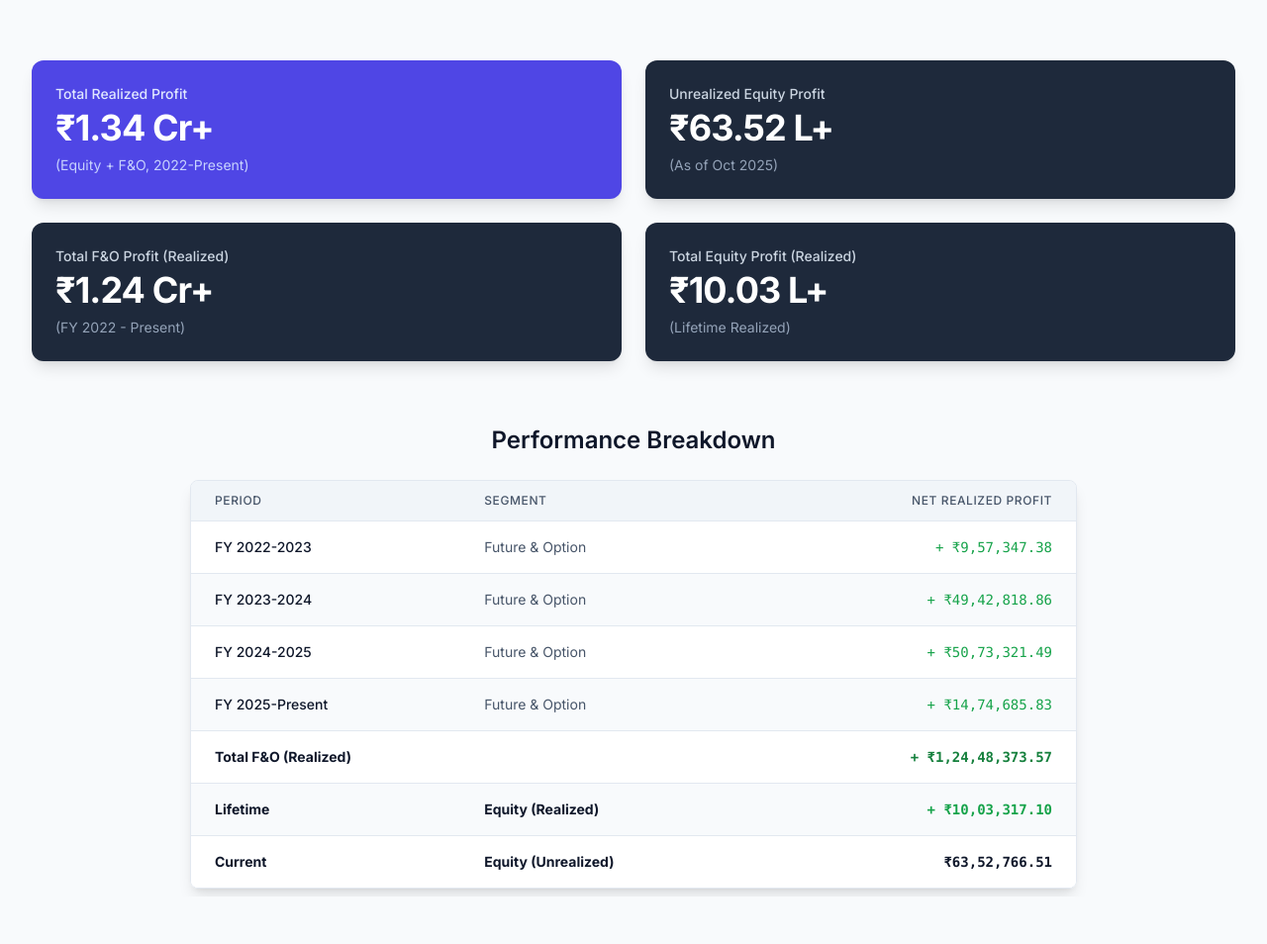
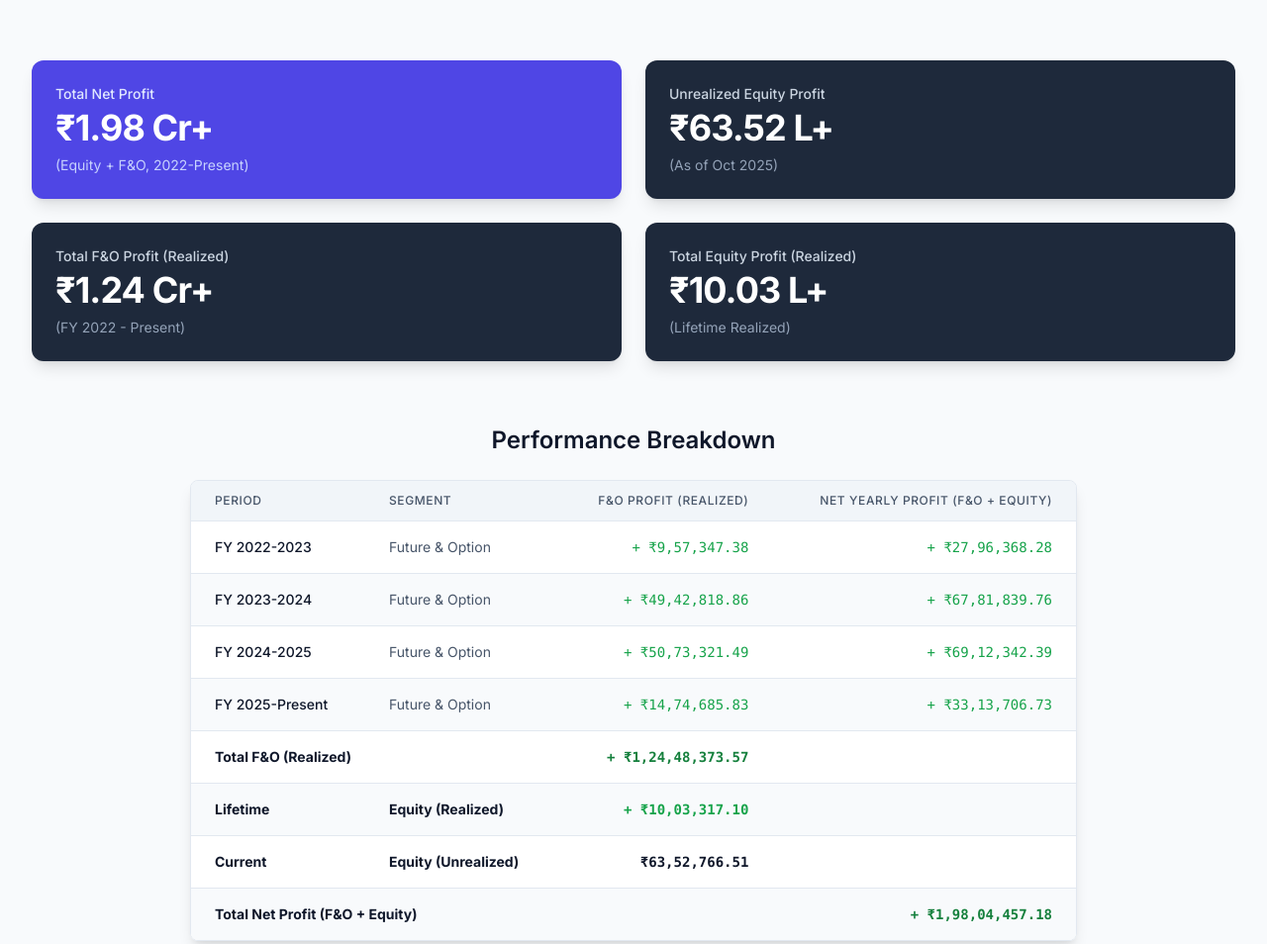
Before and after one commit to ashishgupta1350/my-portfolio, a plain HTML site: page index.html in a window 1280 px wide. Shown: the part 1418-2372 px from the top of the page at 99% size. Drawn offline with nearby package versions, Linux system fonts and the light colour scheme.

Commit message:
Update index.html for net realised pnl

```diff
--- a/index.html
+++ b/index.html
@@ -211,9 +211,10 @@
 
             <!-- Highlight Stats -->
             <div class="mt-16 grid grid-cols-1 md:grid-cols-2 gap-6">
+                <!-- MODIFIED: Total Realized Profit updated to Total Net Profit -->
                 <div class="bg-indigo-600 text-white p-6 rounded-xl shadow-lg">
-                    <p class="text-sm font-medium text-indigo-100">Total Realized Profit</p>
-                    <p class="text-4xl font-bold tracking-tight mt-1">₹1.34 Cr+</p>
+                    <p class="text-sm font-medium text-indigo-100">Total Net Profit</p>
+                    <p class="text-4xl font-bold tracking-tight mt-1">₹1.98 Cr+</p>
                     <p class="text-sm text-indigo-200 mt-2">(Equity + F&O, 2022-Present)</p>
                 </div>
                 <div class="bg-slate-800 text-white p-6 rounded-xl shadow-lg">
@@ -240,6 +241,7 @@
                     <div class="-my-2 overflow-x-auto sm:-mx-6 lg:-mx-8">
                         <div class="py-2 align-middle inline-block min-w-full sm:px-6 lg:px-8">
                             <div class="shadow-lg border border-slate-200 overflow-hidden sm:rounded-lg max-w-4xl mx-auto">
+                                <!-- UPDATED TABLE -->
                                 <table class="min-w-full divide-y divide-slate-200">
                                     <thead class="bg-slate-100">
                                         <tr>
@@ -250,7 +252,10 @@
                                                 Segment
                                             </th>
                                             <th scope="col" class="px-6 py-3 text-right text-xs font-medium text-slate-600 uppercase tracking-wider">
-                                                Net Realized Profit
+                                                F&O Profit (Realized)
+                                            </th>
+                                            <th scope="col" class="px-6 py-3 text-right text-xs font-medium text-slate-600 uppercase tracking-wider">
+                                                Net Yearly Profit (F&O + Equity)
                                             </th>
                                         </tr>
                                     </thead>
@@ -259,38 +264,50 @@
                                             <td class="px-6 py-4 whitespace-nowrap text-sm font-medium text-slate-900">FY 2022-2023</td>
                                             <td class="px-6 py-4 whitespace-nowrap text-sm text-slate-600">Future & Option</td>
                                             <td class="px-6 py-4 whitespace-nowrap text-sm text-green-600 text-right font-mono font-medium">+ ₹9,57,347.38</td>
+                                            <td class="px-6 py-4 whitespace-nowrap text-sm text-green-600 text-right font-mono font-medium">+ ₹27,96,368.28</td>
                                         </tr>
                                         <tr class="bg-slate-50">
                                             <td class="px-6 py-4 whitespace-nowrap text-sm font-medium text-slate-900">FY 2023-2024</td>
                                             <td class="px-6 py-4 whitespace-nowrap text-sm text-slate-600">Future & Option</td>
                                             <td class="px-6 py-4 whitespace-nowrap text-sm text-green-600 text-right font-mono font-medium">+ ₹49,42,818.86</td>
+                                            <td class="px-6 py-4 whitespace-nowrap text-sm text-green-600 text-right font-mono font-medium">+ ₹67,81,839.76</td>
                                         </tr>
                                         <tr class="bg-white">
                                             <td class="px-6 py-4 whitespace-nowrap text-sm font-medium text-slate-900">FY 2024-2025</td>
                                             <td class="px-6 py-4 whitespace-nowrap text-sm text-slate-600">Future & Option</td>
                                             <td class="px-6 py-4 whitespace-nowrap text-sm text-green-600 text-right font-mono font-medium">+ ₹50,73,321.49</td>
+                                            <td class="px-6 py-4 whitespace-nowrap text-sm text-green-600 text-right font-mono font-medium">+ ₹69,12,342.39</td>
                                         </tr>
                                         <tr class="bg-slate-50">
                                             <td class="px-6 py-4 whitespace-nowrap text-sm font-medium text-slate-900">FY 2025-Present</td>
                                             <td class="px-6 py-4 whitespace-nowrap text-sm text-slate-600">Future & Option</td>
                                             <td class="px-6 py-4 whitespace-nowrap text-sm text-green-600 text-right font-mono font-medium">+ ₹14,74,685.83</td>
+                                            <td class="px-6 py-4 whitespace-nowrap text-sm text-green-600 text-right font-mono font-medium">+ ₹33,13,706.73</td>
                                         </tr>
                                         <tr class="bg-white">
                                             <td class="px-6 py-4 whitespace-nowrap text-sm font-bold text-slate-900" colspan="2">Total F&O (Realized)</td>
                                             <td class="px-6 py-4 whitespace-nowrap text-sm text-green-700 text-right font-mono font-bold">+ ₹1,24,48,373.57</td>
+                                            <td class="px-6 py-4"></td>
                                         </tr>
                                         <tr class="bg-slate-50">
                                             <td class="px-6 py-4 whitespace-nowrap text-sm font-bold text-slate-900">Lifetime</td>
                                             <td class="px-6 py-4 whitespace-nowrap text-sm font-bold text-slate-900">Equity (Realized)</td>
                                             <td class="px-6 py-4 whitespace-nowrap text-sm text-green-600 text-right font-mono font-bold">+ ₹10,03,317.10</td>
+                                            <td class="px-6 py-4"></td>
                                         </tr>
                                         <tr class="bg-white">
                                             <td class="px-6 py-4 whitespace-nowrap text-sm font-bold text-slate-900">Current</td>
                                             <td class="px-6 py-4 whitespace-nowrap text-sm font-bold text-slate-900">Equity (Unrealized)</td>
                                             <td class="px-6 py-4 whitespace-nowrap text-sm text-slate-900 text-right font-mono font-bold">₹63,52,766.51</td>
+                                            <td class="px-6 py-4"></td>
+                                        </tr>
+                                        <tr class="bg-slate-50">
+                                            <td class="px-6 py-4 whitespace-nowrap text-sm font-bold text-slate-900" colspan="3">Total Net Profit (F&O + Equity)</td>
+                                            <td class="px-6 py-4 whitespace-nowrap text-sm text-green-700 text-right font-mono font-bold">+ ₹1,98,04,457.18</td>
                                         </tr>
                                     </tbody>
                                 </table>
+                                <!-- END UPDATED TABLE -->
                             </div>
                         </div>
                     </div>
@@ -531,7 +548,7 @@
                         <i data-lucide="github" class="w-6 h-6 text-indigo-600"></i>
                     </div>
                     <div>
-                        <h3 class="text-lg font-semibold text-slate-800">GitHub</h3>
+                        <h3 class-"text-lg font-semibold text-slate-800">GitHub</h3>
                         <p class="text-slate-600 group-hover:text-indigo-600 transition-colors">ashishgupta1350</p>
                     </div>
                 </a>
@@ -585,14 +602,15 @@
             // Data calculated as per your request:
             // Base: 1,35,00,000
             // Profits allocated across 4 periods (FY22-23, FY23-24, FY24-25, FY25-Pres)
+            // UPDATED to reflect the new Net Yearly Profit calculations
             const chartData = {
                 labels: ['Apr 2022', 'Mar 2023', 'Mar 2024', 'Mar 2025', 'Oct 2025'],
                 values: [
-                    13500000, // Start
-                    16296368, // + Period 1 Gains
-                    23078208, // + Period 2 Gains
-                    29990550, // + Period 3 Gains
-                    33304257  // + Period 4 Gains
+                    13500000.00, // Start
+                    16296368.28, // + 27,96,368.28
+                    23078208.04, // + 67,81,839.76
+                    29990550.43, // + 69,12,342.39
+                    33304257.16  // + 33,13,706.73
                 ]
             };
 
@@ -662,4 +680,3 @@
         });
     </script>
 </body>
-</html>
```
